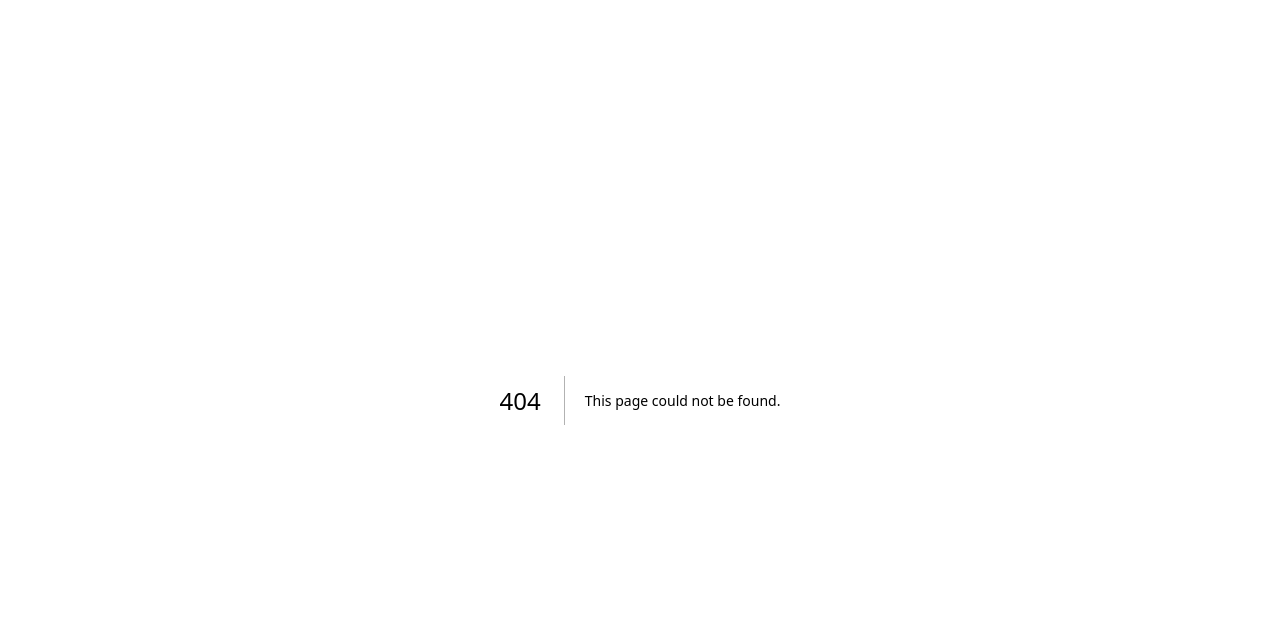
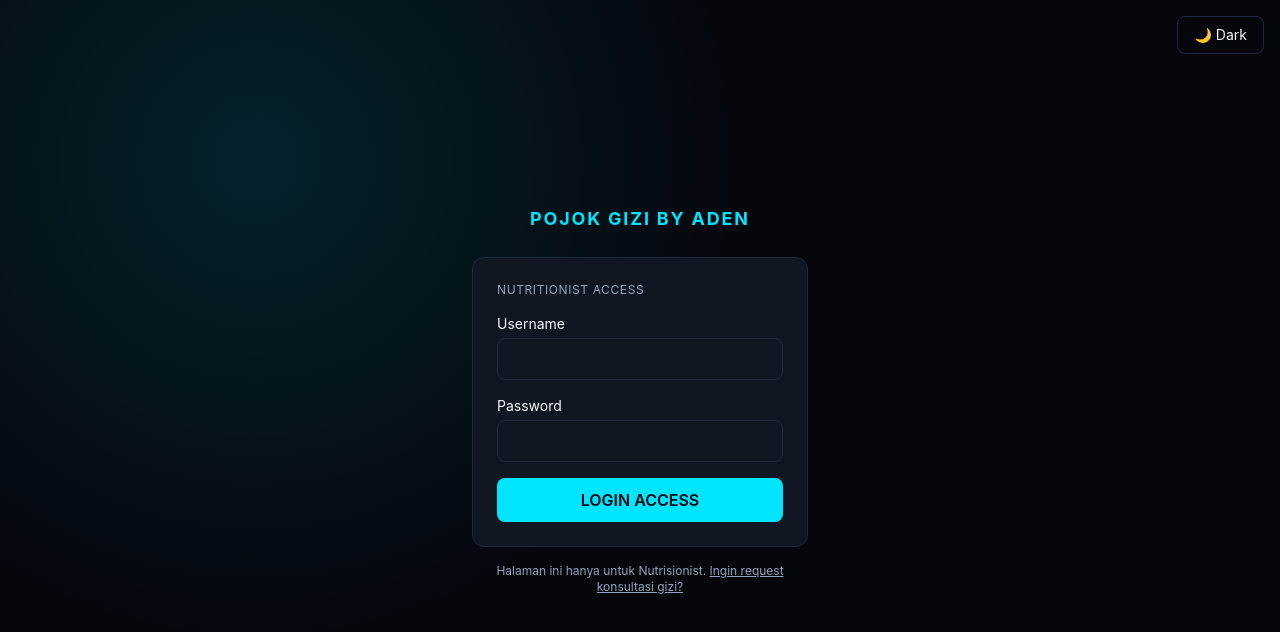
Before and after one commit to Nanonymou/Pojok-Gizi, a Next.js app: page /login in a window 1280 px wide. Before the commit this address had no page. Shown: the top 632 px of the page. Built offline with nearby package versions, Linux system fonts and the light colour scheme.

Commit message:
Rename page to page.js

```diff
--- /dev/null
+++ b/app/login/page.js
@@ -0,0 +1,90 @@
+"use client";
+import { useState } from "react";
+import { useRouter } from "next/navigation";
+import ThemeToggle from "../../components/ThemeToggle";
+
+export default function LoginPage() {
+  const [username, setUsername] = useState("");
+  const [password, setPassword] = useState("");
+  const [error, setError] = useState("");
+  const [loading, setLoading] = useState(false);
+  const router = useRouter();
+
+  async function onSubmit(e) {
+    e.preventDefault();
+    setError("");
+    setLoading(true);
+    const res = await fetch("/api/auth/login", {
+      method: "POST",
+      headers: { "Content-Type": "application/json" },
+      body: JSON.stringify({ username, password }),
+    });
+    setLoading(false);
+    if (!res.ok) {
+      setError("Username atau password salah");
+      return;
+    }
+    router.push("/dashboard");
+  }
+
+  return (
+    <div
+      className="min-h-screen flex items-center justify-center relative"
+      style={{
+        background:
+          "radial-gradient(circle at 20% 20%, var(--primary-soft), transparent 40%), var(--background)",
+      }}
+    >
+      <div className="absolute top-4 right-4">
+        <ThemeToggle />
+      </div>
+      <div className="w-full max-w-sm p-6">
+        <div className="text-center mb-6">
+          <div className="text-lg font-bold tracking-widest" style={{ color: "var(--primary)" }}>
+            POJOK GIZI BY ADEN
+          </div>
+        </div>
+        <form onSubmit={onSubmit} className="card p-6 space-y-4">
+          <div className="text-xs uppercase tracking-wider" style={{ color: "var(--muted)" }}>
+            Nutritionist Access
+          </div>
+          <div>
+            <label className="text-sm block mb-1">Username</label>
+            <input
+              className="input-field"
+              value={username}
+              onChange={(e) => setUsername(e.target.value)}
+              autoComplete="username"
+              required
+            />
+          </div>
+          <div>
+            <label className="text-sm block mb-1">Password</label>
+            <input
+              type="password"
+              className="input-field"
+              value={password}
+              onChange={(e) => setPassword(e.target.value)}
+              autoComplete="current-password"
+              required
+            />
+          </div>
+          {error && (
+            <div className="text-sm" style={{ color: "var(--danger)" }}>
+              {error}
+            </div>
+          )}
+          <button type="submit" disabled={loading} className="btn-primary w-full">
+            {loading ? "Memeriksa..." : "LOGIN ACCESS"}
+          </button>
+        </form>
+        <div className="text-center mt-4 text-xs" style={{ color: "var(--muted)" }}>
+          Halaman ini hanya untuk Nutrisionist.{" "}
+          <a href="/request-gizi" className="underline">
+            Ingin request konsultasi gizi?
+          </a>
+        </div>
+      </div>
+    </div>
+  );
+}
```
